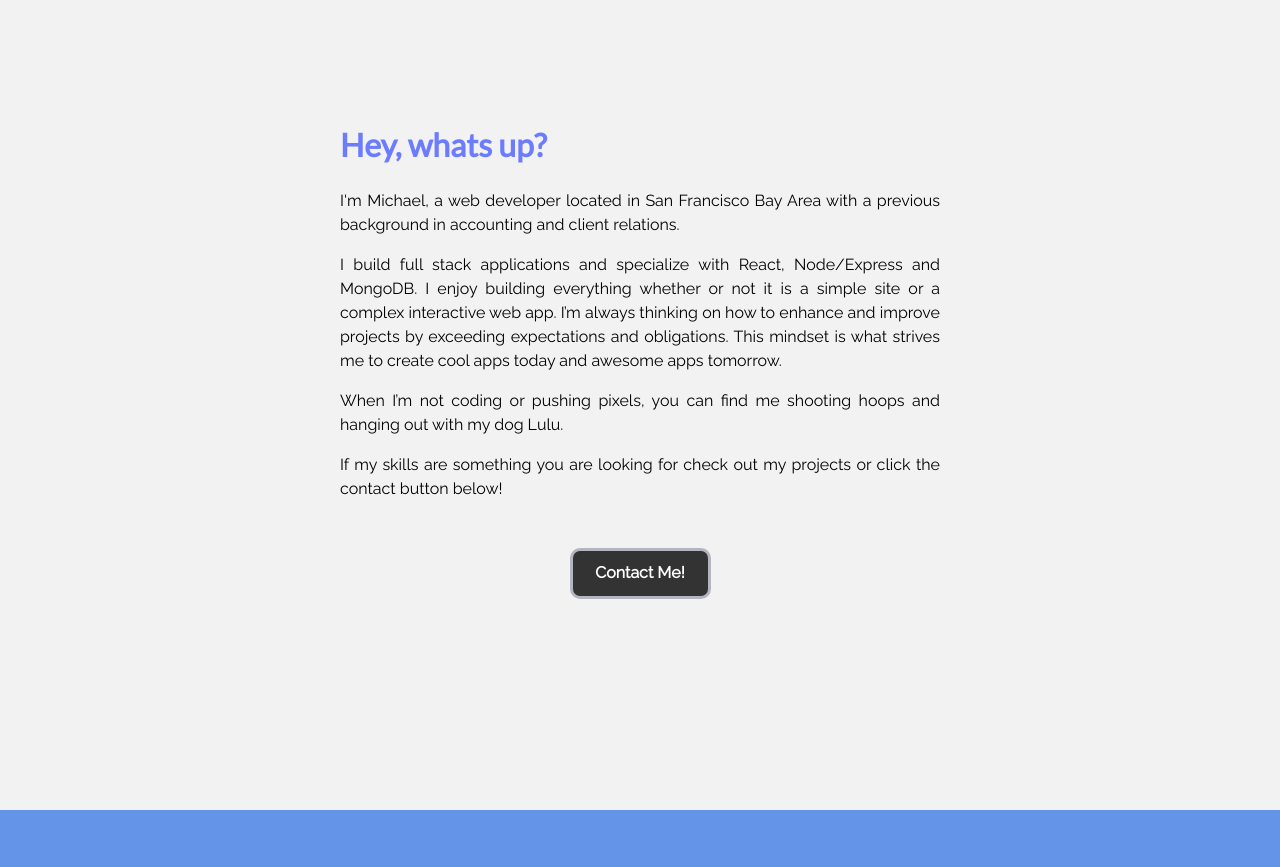
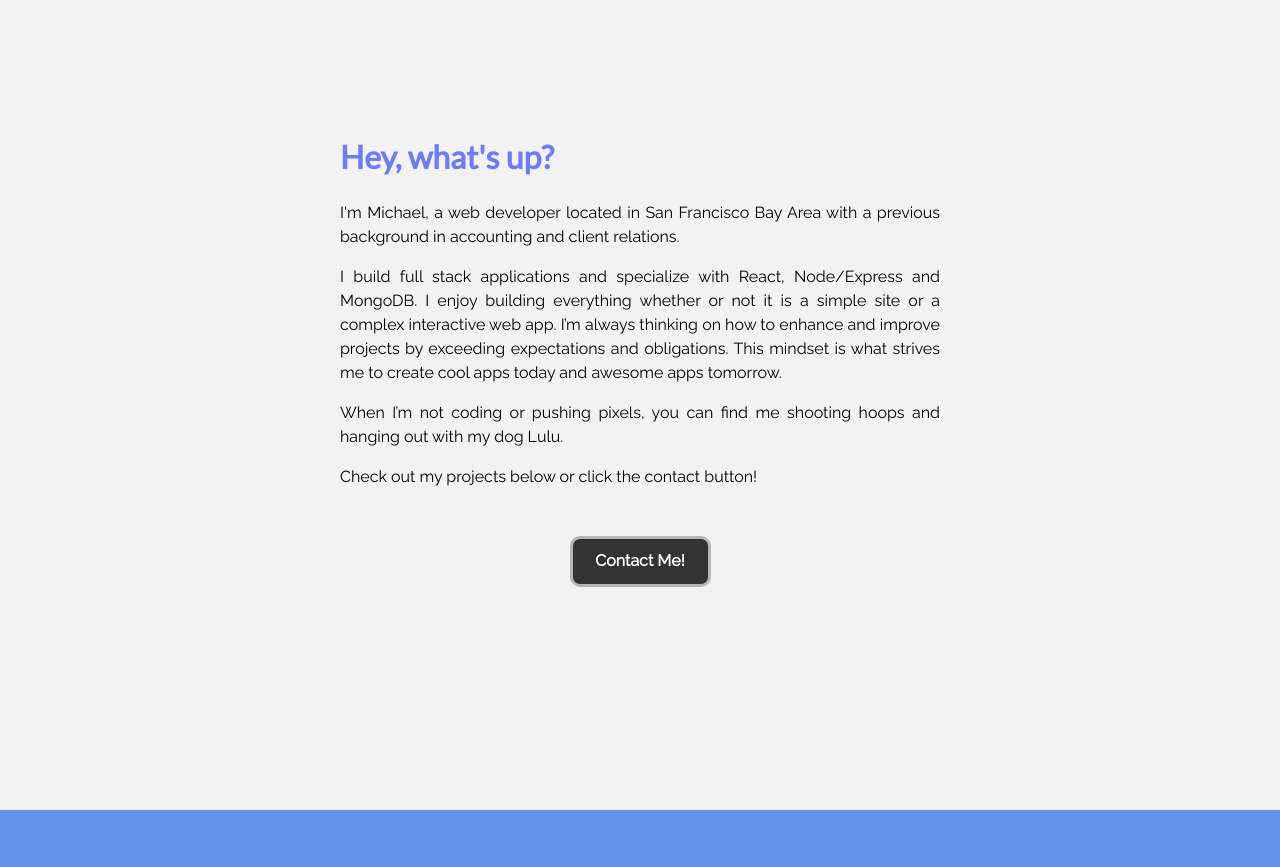
Before and after one commit to mrmojica/Portfolio, a plain HTML site: page index.html in a window 1280 px wide. Shown: the part 840-1707 px from the top of the page. Drawn offline with nearby package versions, Linux system fonts and the light colour scheme; a web font is replaced by a local one.

Commit message:
content fix

```diff
--- a/index.html
+++ b/index.html
@@ -36,11 +36,11 @@
     <div id='about' class='container-about'>
         <div class='container-profile'>
             <div class='profile-content'>
-                <h1>Hey, whats up? </h1>
+                <h1>Hey, what's up? </h1>
                 <p> I'm Michael, a web developer located in San Francisco Bay Area with a previous background in accounting and client relations.</p>
                 <p>I build full stack applications and specialize with React, Node/Express and MongoDB.  I enjoy building everything whether or not it is a simple site or a complex interactive web app.  I’m always thinking on how to enhance and improve projects by exceeding expectations and obligations.  This mindset is what strives me to create cool apps today and awesome apps tomorrow.</p>
                 <p>When I’m not coding or pushing pixels, you can find me shooting hoops and hanging out with my dog Lulu.</p>
-                <p>If my skills are something you are looking for check out my projects or click the contact button below!</p>
+                <p>Check out my projects below or click the contact button!</p>
             </div>
             <div class='profile'>
                 <a class='contact-link' href='#contact'>Contact Me!</a>
```
